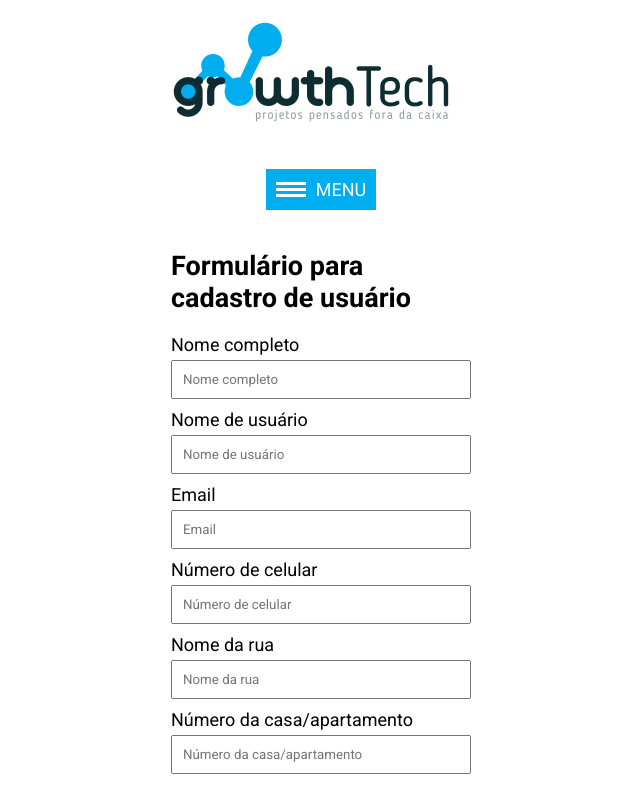
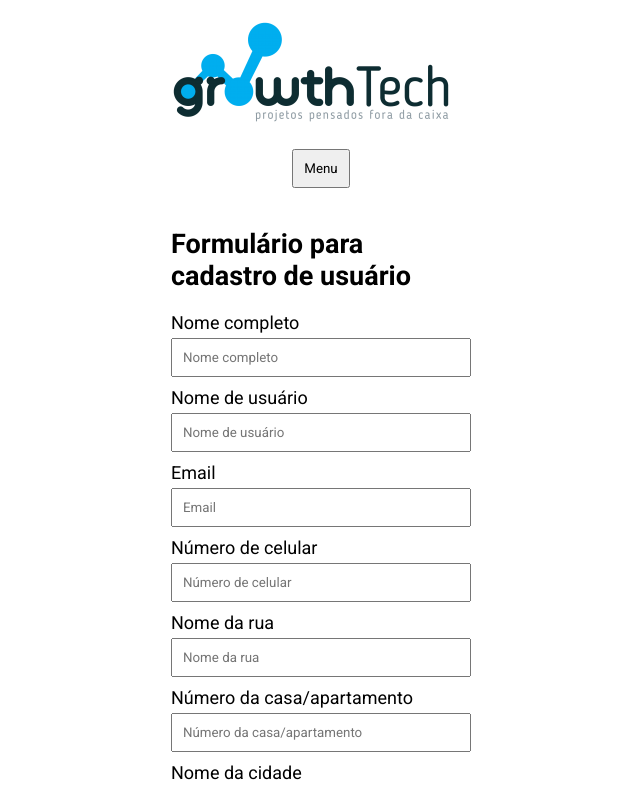
Before and after one commit to danilobandeira29/growth-tech-frontend, a React (Create React App) app: page / in a window 1280 px wide. Shown: the top 785 px of the page, without its empty margins (319-959 px from the left). Built offline with nearby package versions, Linux system fonts and the light colour scheme; the HTML template or start-up script is replaced by a standard one.

Commit message:
style: remove menu-button

```diff
--- a/src/styles/global.css
+++ b/src/styles/global.css
@@ -102,32 +102,6 @@ label + input {
   margin-bottom: 1rem;
 }
 
-button {
-  font-size: 1.8rem;
-  margin-top: 2rem;
-  background-color: var(--clr-blue-primary);
-  color: var(--clr-white-primary);
-  border: none;
-  text-transform: uppercase;
-}
-
-.menu-button {
-  display: flex;
-  align-items: center;
-}
-
-.menu-button div {
-  order: -1;
-  margin-right: 1rem;
-}
-
-.menu-button div span {
-  display: block;
-  width: 30px;
-  height: 3px;
-  background: var(--clr-white-primary);
-}
-
 span + span {
   margin-top: .3rem;
 }
```
